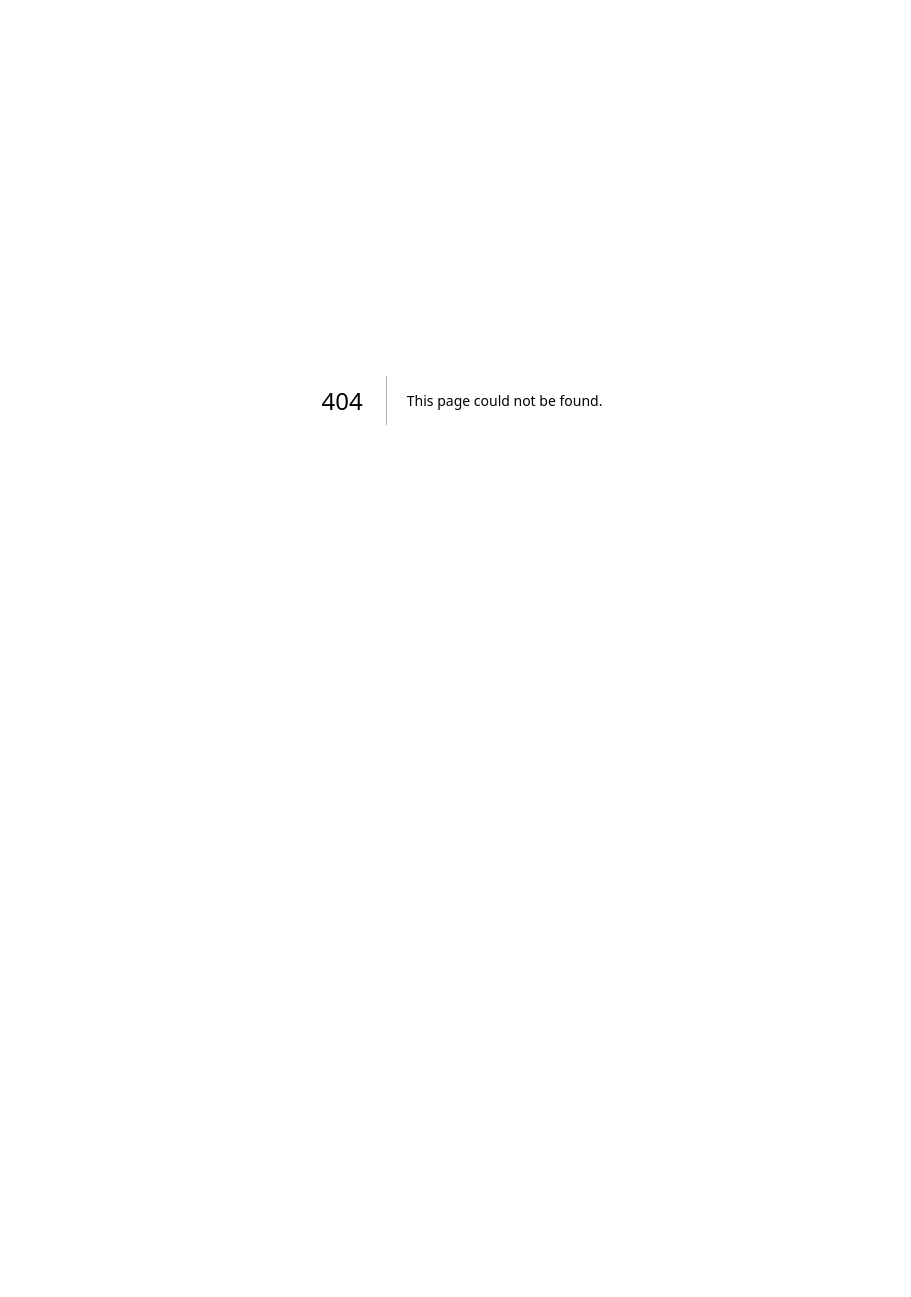
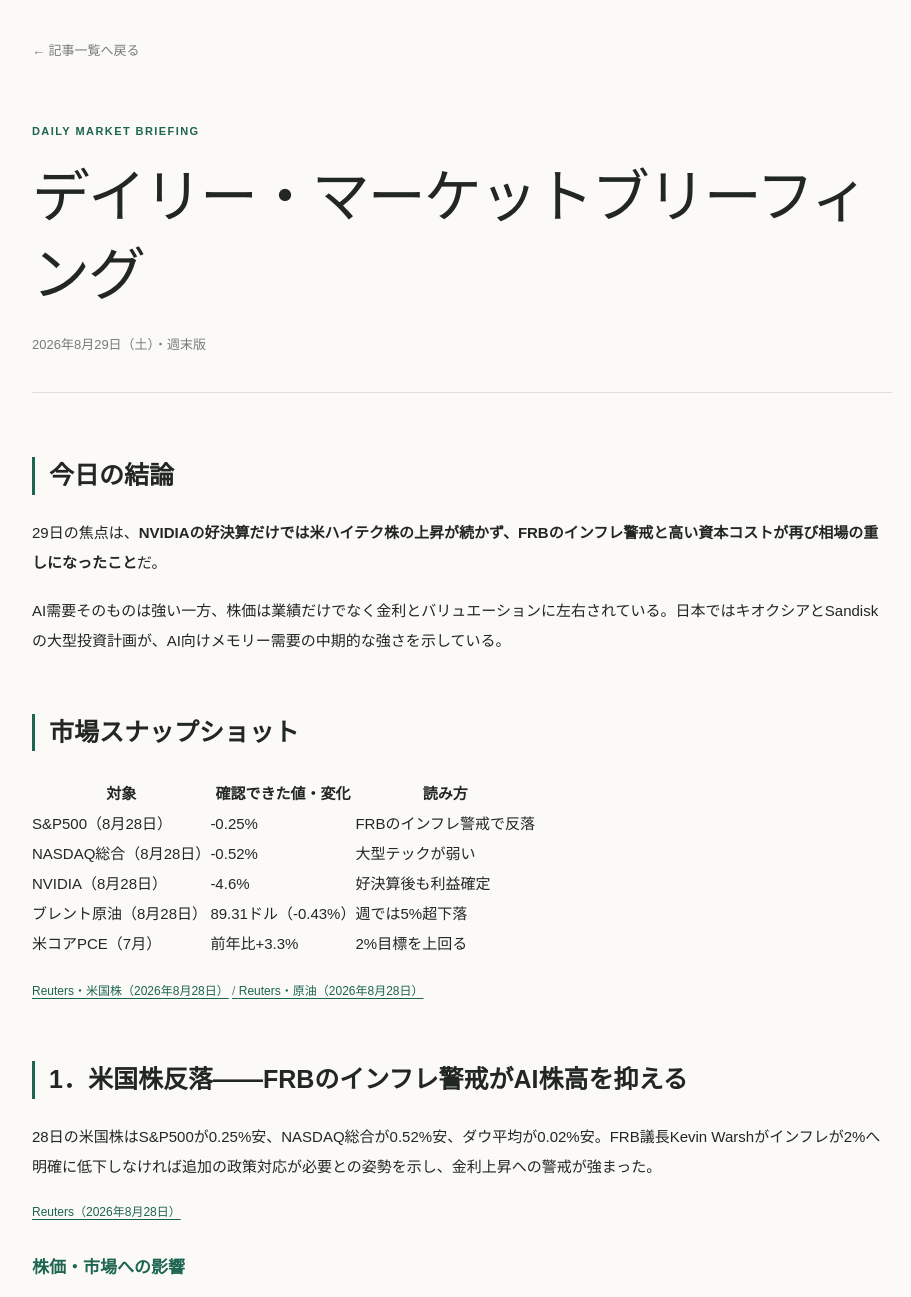
Before and after one commit to market-note-jp/market-note, a Next.js app: page /articles/daily-2026-08-29 in a window 1280 px wide. Before the commit this address had no page. Shown: the top 1297 px of the page, without its empty margins (178-1089 px from the left). Before the commit the page ends 800 px from the top, so only its background shows below. Built offline with nearby package versions, Linux system fonts and the light colour scheme.

Commit message:
Add daily market briefing for 2026-08-29

```diff
--- /dev/null
+++ b/app/articles/daily-2026-08-29/page.tsx
@@ -0,0 +1,32 @@
+import type { Metadata } from "next";
+import Link from "next/link";
+
+export const metadata: Metadata = {
+  title: "デイリー・マーケットブリーフィング（2026年8月29日・週末版） | Market Note",
+  description: "米国株、FRB、NVIDIA、米PCE、キオクシア・Sandisk、原油を整理した2026年8月29日の週末版マーケットブリーフィング。",
+};
+
+export default function DailyReportAugust29() {
+  return (
+    <main className="article-page">
+      <Link className="back-link" href="/">← 記事一覧へ戻る</Link>
+      <article>
+        <header className="report-header">
+          <p className="report-label">DAILY MARKET BRIEFING</p>
+          <h1>デイリー・マーケットブリーフィング</h1>
+          <p className="report-date">2026年8月29日（土）・週末版</p>
+        </header>
+        <div className="report-body">
+          <section><h2>今日の結論</h2><p>29日の焦点は、<strong>NVIDIAの好決算だけでは米ハイテク株の上昇が続かず、FRBのインフレ警戒と高い資本コストが再び相場の重しになったこと</strong>だ。</p><p>AI需要そのものは強い一方、株価は業績だけでなく金利とバリュエーションに左右されている。日本ではキオクシアとSandiskの大型投資計画が、AI向けメモリー需要の中期的な強さを示している。</p></section>
+          <section><h2>市場スナップショット</h2><div className="table-wrap"><table><thead><tr><th>対象</th><th>確認できた値・変化</th><th>読み方</th></tr></thead><tbody><tr><td>S&amp;P500（8月28日）</td><td>-0.25%</td><td>FRBのインフレ警戒で反落</td></tr><tr><td>NASDAQ総合（8月28日）</td><td>-0.52%</td><td>大型テックが弱い</td></tr><tr><td>NVIDIA（8月28日）</td><td>-4.6%</td><td>好決算後も利益確定</td></tr><tr><td>ブレント原油（8月28日）</td><td>89.31ドル（-0.43%）</td><td>週では5%超下落</td></tr><tr><td>米コアPCE（7月）</td><td>前年比+3.3%</td><td>2%目標を上回る</td></tr></tbody></table></div><p className="inline-sources"><a href="https://www.reuters.com/business/sp-500-nasdaq-futures-slip-after-tech-rally-warshs-speech-awaited-2026-08-28/" target="_blank" rel="noreferrer">Reuters・米国株（2026年8月28日）</a> <a href="https://www.reuters.com/business/energy/oil-track-weekly-loss-even-iran-tensions-simmer-2026-08-28/" target="_blank" rel="noreferrer">Reuters・原油（2026年8月28日）</a></p></section>
+          <section><h2>1．米国株反落――FRBのインフレ警戒がAI株高を抑える</h2><p>28日の米国株はS&amp;P500が0.25%安、NASDAQ総合が0.52%安、ダウ平均が0.02%安。FRB議長Kevin Warshがインフレが2%へ明確に低下しなければ追加の政策対応が必要との姿勢を示し、金利上昇への警戒が強まった。</p><p className="inline-sources"><a href="https://www.reuters.com/business/sp-500-nasdaq-futures-slip-after-tech-rally-warshs-speech-awaited-2026-08-28/" target="_blank" rel="noreferrer">Reuters（2026年8月28日）</a></p><h3>株価・市場への影響</h3><p>高PERのAI・半導体株ほど金利上昇の影響を受けやすく、好業績だけでは一方向の上昇が続きにくい。</p><h3>次の注目点</h3><ul><li>9月FOMCの利上げ織り込み</li><li>米10年債利回り</li><li>テック以外への資金循環</li></ul></section>
+          <section><h2>2．NVIDIAは4.6%安――好決算後もバリュエーションを再評価</h2><p>NVIDIAは前日に強い売上成長見通しを示したものの、28日の株価は4.6%下落した。AI需要への期待は維持されているが、決算後の急騰を受けて利益確定と金利警戒が重なった。</p><p className="inline-sources"><a href="https://www.reuters.com/business/sp-500-nasdaq-futures-slip-after-tech-rally-warshs-speech-awaited-2026-08-28/" target="_blank" rel="noreferrer">Reuters（2026年8月28日）</a> <a href="https://investor.nvidia.com/news/press-release-details/2026/NVIDIA-Announces-Financial-Results-for-Second-Quarter-Fiscal-2027/default.aspx" target="_blank" rel="noreferrer">NVIDIA IR（2026年8月26日）</a></p><h3>株価・市場への影響</h3><p>日本の半導体関連株でも、AI需要の実需と短期的な株価過熱を分けて見る必要がある。</p><h3>次の注目点</h3><ul><li>次世代GPUの供給計画</li><li>データセンター投資の継続性</li><li>半導体株の決算後の需給</li></ul></section>
+          <section><h2>3．米コアPCEは前年比3.3%――消費は伸び鈍化</h2><p>米BEAによると、7月PCE価格指数は前年比3.7%、食品・エネルギーを除くコアは3.3%。実質PCEは前月比ほぼ横ばいで、インフレ高止まりと消費の鈍化が同時に確認された。</p><p className="inline-sources"><a href="https://www.bea.gov/news/2026/personal-income-and-outlays-july-2026" target="_blank" rel="noreferrer">米BEA（2026年8月26日）</a></p><h3>株価・市場への影響</h3><p>利上げ観測には上向き、景気敏感株には下向きの材料となりやすく、業績選別が強まりやすい。</p><h3>次の注目点</h3><ul><li>次回雇用統計</li><li>サービスインフレ</li><li>実質消費の回復</li></ul></section>
+          <section><h2>4．キオクシアとSandisk、2032年までに310億ドル超を日本へ投資</h2><p>キオクシアとSandiskは、AIブームによるメモリー需要拡大を背景に、2032年までに日本で310億ドル超を共同投資する計画を公表した。計画は政府支援を前提としている。</p><p className="inline-sources"><a href="https://www.reuters.com/world/asia-pacific/kioxia-sandisk-invest-over-31-billion-japan-amid-ai-boom-2026-08-27/" target="_blank" rel="noreferrer">Reuters（2026年8月27日）</a></p><h3>株価・市場への影響</h3><p>NAND・メモリー製造装置・材料・電力設備など、日本のAI供給網への中期的な設備投資需要を支える。</p><h3>次の注目点</h3><ul><li>政府支援の規模</li><li>投資時期と生産能力</li><li>AI向けメモリー価格</li></ul></section>
+          <section><h2>5．原油は89.31ドル――ホルムズ再開観測で週間下落</h2><p>ブレント原油は28日に89.31ドルで終了し、週間では5%超下落した。ホルムズ海峡の通航を巡る合意観測が供給不安を和らげた一方、実際の通航量は平常時を下回っている。</p><p className="inline-sources"><a href="https://www.reuters.com/business/energy/oil-track-weekly-loss-even-iran-tensions-simmer-2026-08-28/" target="_blank" rel="noreferrer">Reuters（2026年8月28日）</a></p><h3>株価・市場への影響</h3><p>原油安は日本の輸入コストには追い風だが、地政学リスクが残るため急反発への備えも必要となる。</p><h3>次の注目点</h3><ul><li>ホルムズ海峡の実際の通航量</li><li>米国とイランの協議</li><li>90ドルを挟む原油の値動き</li></ul></section>
+          <p className="disclaimer">これは投資助言ではなく、2026年8月29日7:00 JST時点で確認できた公開情報に基づく市場概況の整理です。掲載した数値・見通しは将来の市場動向や投資成果を保証するものではありません。投資判断は、ご自身の目的、資金状況、リスク許容度を踏まえて行ってください。</p>
+        </div>
+      </article>
+    </main>
+  );
+}
```
